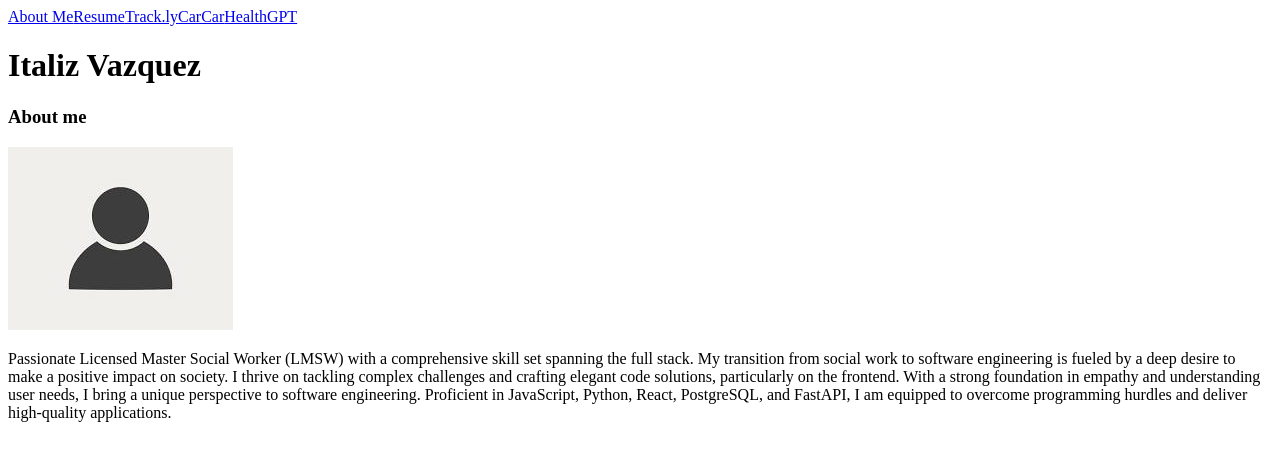
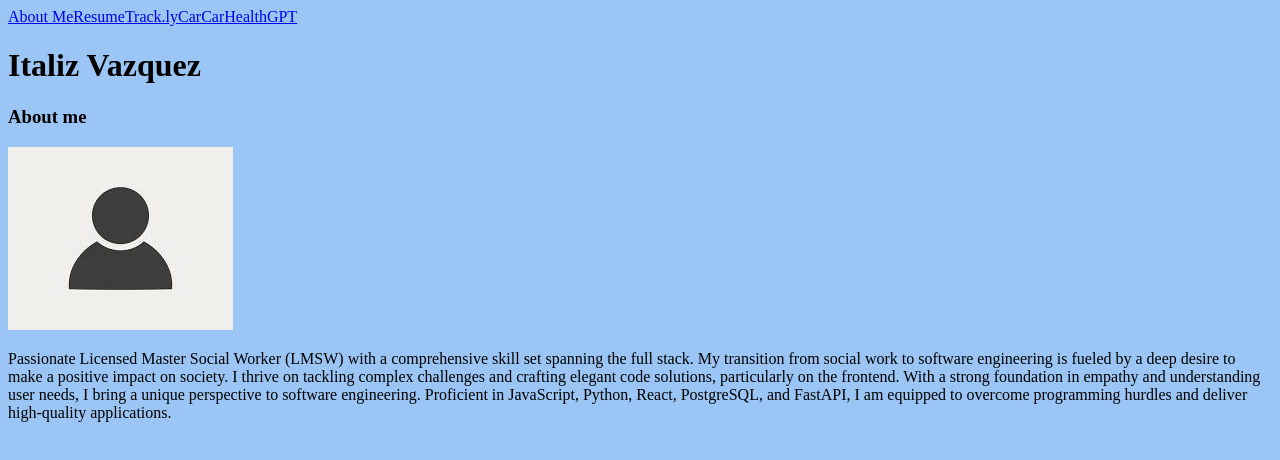
Before and after one commit to Itav8/portfolio, a React (Vite) app: page / in a window 1280 px wide. Shown: the top 460 px of the page. Built offline with nearby package versions, Linux system fonts and the light colour scheme.

Commit message:
Added background color

```diff
--- /dev/null
+++ b/src/css/App.css
@@ -0,0 +1,3 @@
+* {
+  background-color: #9ac5f4;
+}
--- a/src/pages/AboutMe.jsx
+++ b/src/pages/AboutMe.jsx
@@ -1,3 +1,5 @@
+import "../css/App.css";
+
 const AboutMe = () => {
   return (
     <div>
```
